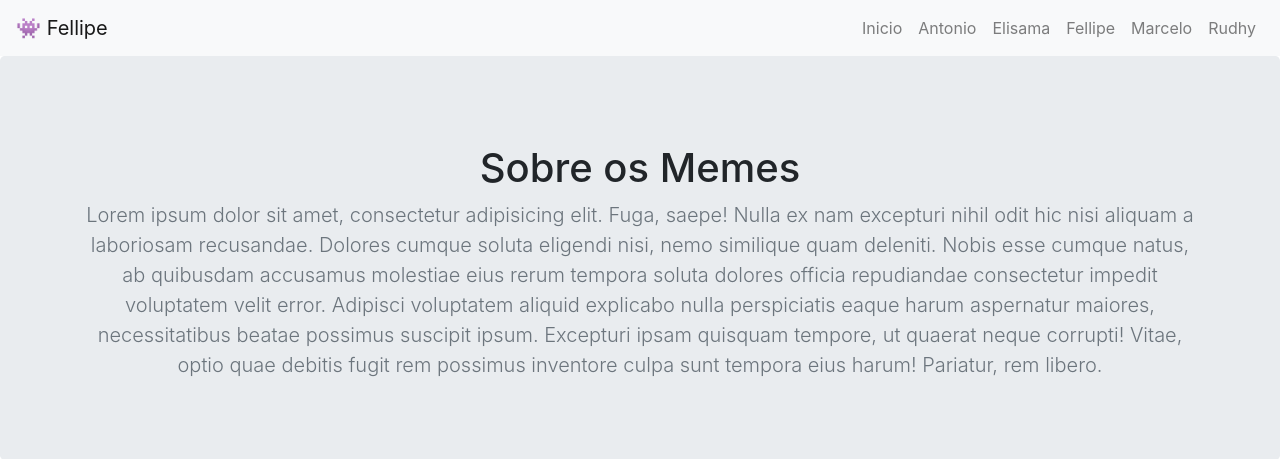
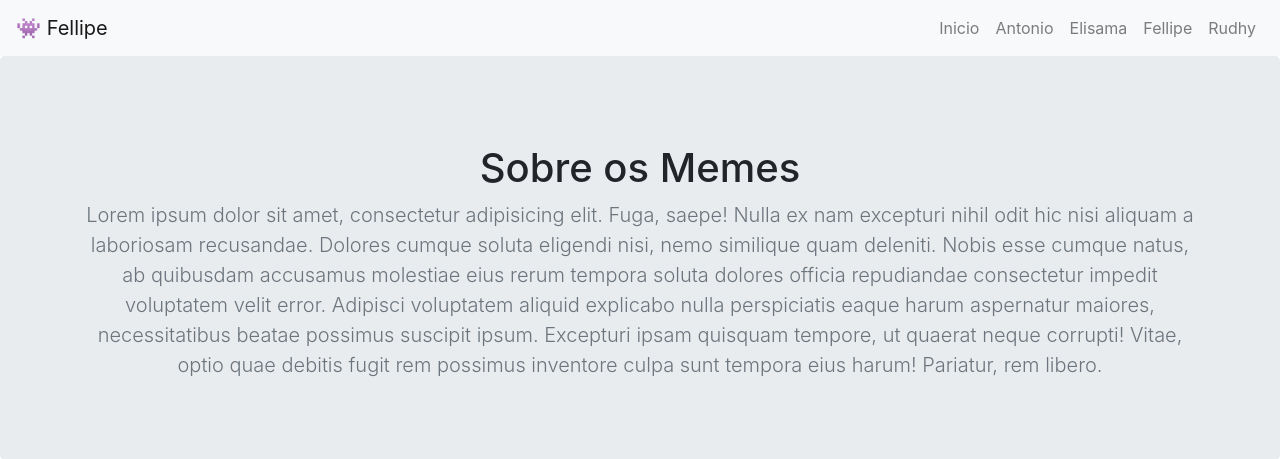
Before and after one commit to flealbrl/ProjetoFinalM2, a Flask app: page /fellipe in a window 1280 px wide. Shown: the top 459 px of the page. Run offline with Flask 2, Linux system fonts and the light colour scheme; data that the repository does not hold is empty; some libraries are stand-ins or nearby versions.

Commit message:
pequenas atualizações

```diff
--- a/templates/antonio.html
+++ b/templates/antonio.html
@@ -52,9 +52,7 @@
             <li class="nav-item">
                 <a class="nav-link" href="/fellipe">Fellipe </a>
             </li>
-            <li class="nav-item">
-                <a class="nav-link" href="/marcelo">Marcelo</a>
-            </li>
+
             <li class="nav-item">
                 <a class="nav-link" href="/rudhy">Rudhy</a>
             </li>
--- a/templates/elisama.html
+++ b/templates/elisama.html
@@ -84,9 +84,7 @@
                 <li class="nav-item">
                     <a class="nav-link" href="/fellipe">Fellipe </a>
                 </li>
-                <li class="nav-item">
-                    <a class="nav-link" href="/marcelo">Marcelo</a>
-                </li>
+
                 <li class="nav-item">
                     <a class="nav-link" href="/rudhy">Rudhy</a>
                 </li>
--- a/templates/fellipe.html
+++ b/templates/fellipe.html
@@ -85,9 +85,7 @@
                 <li class="nav-item">
                     <a class="nav-link" href="/fellipe">Fellipe </a>
                 </li>
-                <li class="nav-item">
-                    <a class="nav-link" href="/marcelo">Marcelo</a>
-                </li>
+
                 <li class="nav-item">
                     <a class="nav-link" href="/rudhy">Rudhy</a>
                 </li>
--- a/templates/login.html
+++ b/templates/login.html
@@ -49,7 +49,7 @@
 
                     </form>
                     <p>Entre com seu usuário e senha para acesser o painel administrativo</p>
-                </class>
+                <class>
 
 
 
--- a/templates/rudhy.html
+++ b/templates/rudhy.html
@@ -156,9 +156,7 @@
                 <li class="nav-item">
                     <a class="nav-link" href="/fellipe">Fellipe </a>
                 </li>
-                <li class="nav-item">
-                    <a class="nav-link" href="/marcelo">Marcelo</a>
-                </li>
+
                 <li class="nav-item">
                     <a class="nav-link" href="/rudhy">Rudhy</a>
                 </li>
```
Also changed, not shown: app.py (+19 -13 lines), templates/adm.html (line endings or trailing spaces).
